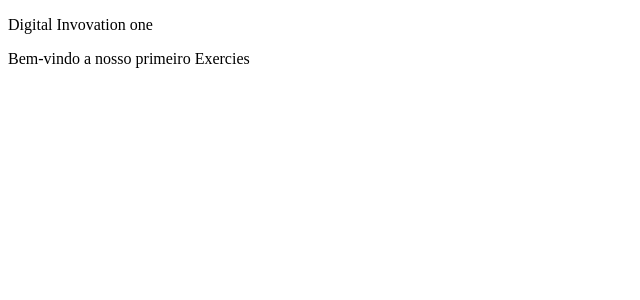
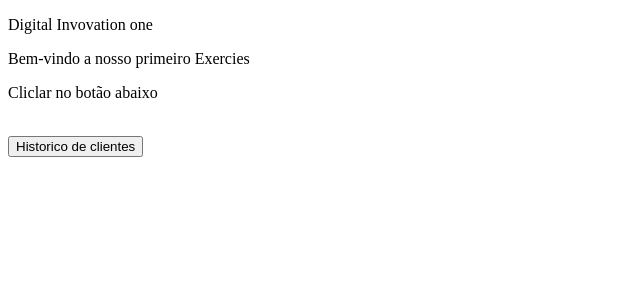
Before and after one commit to nelsoneo/aprendendoWebPack, a React app: page / in a window 1280 px wide. Shown: the top 300 px of the page, without its empty margins (0-640 px from the left). Built offline with nearby package versions, Linux system fonts and the light colour scheme.

Commit message:
if inline

```diff
--- a/src/App.js
+++ b/src/App.js
@@ -1,18 +1,27 @@
 import React from 'react';
 
 const buttomA = <button>Historico de clientes</button>
+const buttomB = <button>Cadastrar clientes</button>
 
-const hasCustomer = false
+const hasCustomer = true
 
 const App = () => {
   return (
     <div>
       <p>Digital Invovation one</p>
       <p>Bem-vindo a nosso primeiro Exercies</p>
-      {hasCustomer && (
+      {hasCustomer ? (
         <div>
+          <p>Cliclar no botão abaixo</p>
+          <br />
         {buttomA}
       </div>
+      ) : (
+        <div>
+          <p>Cliclar no botão Cadastrar Clintes</p>
+          <br />
+          {buttomB}
+        </div>
       )}
     </div>
   );
```
